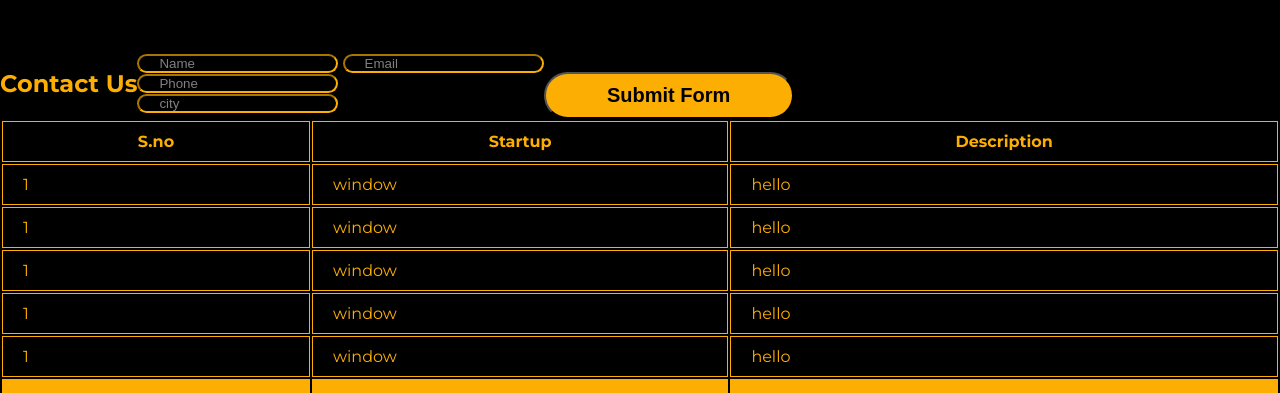
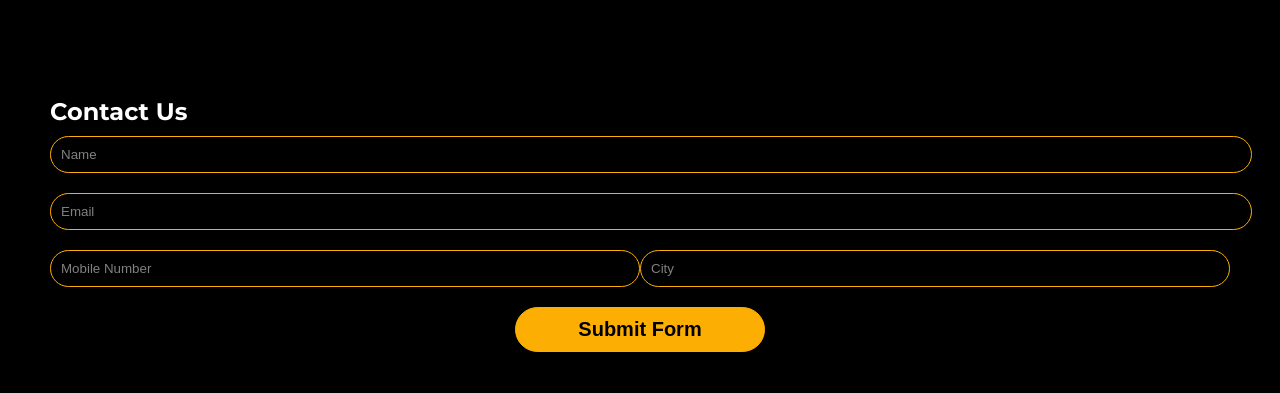
Before and after one commit to Rishabhsati/assignment-2, a plain HTML site: page index.html in a window 1280 px wide. Shown: the part 407-800 px from the top of the page. Drawn offline with Linux system fonts and the light colour scheme.

Commit message:
fixed some mistakes

```diff
--- a/index.html
+++ b/index.html
@@ -1,14 +1,17 @@
 <!DOCTYPE html>
 <html lang="en">
   <head>
-    <meta charset="UTF-8">
-    <meta http-equiv="X-UA-Compatible" content="IE=edge">
-    <meta name="viewport" content="width=device-width, initial-scale=1.0">
+    <meta charset="UTF-8" />
+    <meta http-equiv="X-UA-Compatible" content="IE=edge" />
+    <meta name="viewport" content="width=device-width, initial-scale=1.0" />
     <title>Document</title>
-    <link rel="stylesheet" href="style.css">
-    <link rel="preconnect" href="https://fonts.googleapis.com">
-<link rel="preconnect" href="https://fonts.gstatic.com" crossorigin>
-<link href="https://fonts.googleapis.com/css2?family=Montserrat:ital,wght@0,100..900;1,100..900&display=swap" rel="stylesheet">
+    <link rel="stylesheet" href="style.css" />
+    <link rel="preconnect" href="https://fonts.googleapis.com" />
+    <link rel="preconnect" href="https://fonts.gstatic.com" crossorigin />
+    <link
+      href="https://fonts.googleapis.com/css2?family=Montserrat:ital,wght@0,100..900;1,100..900&display=swap"
+      rel="stylesheet"
+    />
   </head>
   <body>
     <!-- Sticky Navbar **(20 points)** -->
@@ -30,52 +33,39 @@
       <div class="container">
         <div class="content">
           <h2>Startup Landing Page</h2>
-            <p>Lorem ipsum dolor sit amet, consectetur adipisicing elit. Est modi, excepturi, error enim suscipit dignissimos culpa autem consequuntur ullam quam ut possimus vel tempora recusandae ipsa beatae velit quod quaerat rem ad in, a illo voluptatum praesentium. Vel, omnis numquam! Quo quaerat corrupti iusto provident laboriosam facere corporis odio ratione.</p>
+          <p>
+            Lorem ipsum dolor sit amet, consectetur adipisicing elit. Est modi,
+            excepturi, error enim suscipit dignissimos culpa autem consequuntur
+            ullam quam ut possimus vel tempora recusandae ipsa beatae velit quod
+            quaerat rem ad in, a illo voluptatum praesentium. Vel, omnis
+            numquam! Quo quaerat corrupti iusto provident laboriosam facere
+            corporis odio ratione.
+          </p>
           <button>Login</button>
         </div>
         <div class="image">
-            <img src="https://s3-alpha-sig.figma.com/img/1bfe/0656/5ce73b370dc5f157ffb73c5df166e15b?Expires=1714348800&Key-Pair-Id=APKAQ4GOSFWCVNEHN3O4&Signature=YpP11HxGy1Jn~G~u-5iPmcMfJncaBDycPi3kPCK7Ko-n-v2xyxTVCaGlFqYUELH~-3Iguyd-wXOsgCQEp9U8bo6cOYcV4vII6LhnS2VYJfKAs4tYD48qatTQOKJL1Kvbf~gQ6JV8z7Mwmno1u~UTYf3TkI-wOT8vbFqWBA9dc2oB2aNxIyv3JTBuKINms6S0oO5BESo5DfUgDQqtHy9ZWhF~OuzWJSLtjtODzVC-uyYW-7SEPNfTN4poi3iYMBFFxr5bCu5nESxIb~bdhrUeWDOLwX8b-0oHBXqimiFe8y1cTE4EJHv-rRwDkIc9Fofvs5ekTn0ZJVmEBjysZwovvQ__" alt="Image">
+          <img
+            src="https://s3-alpha-sig.figma.com/img/1bfe/0656/5ce73b370dc5f157ffb73c5df166e15b?Expires=1714348800&Key-Pair-Id=APKAQ4GOSFWCVNEHN3O4&Signature=YpP11HxGy1Jn~G~u-5iPmcMfJncaBDycPi3kPCK7Ko-n-v2xyxTVCaGlFqYUELH~-3Iguyd-wXOsgCQEp9U8bo6cOYcV4vII6LhnS2VYJfKAs4tYD48qatTQOKJL1Kvbf~gQ6JV8z7Mwmno1u~UTYf3TkI-wOT8vbFqWBA9dc2oB2aNxIyv3JTBuKINms6S0oO5BESo5DfUgDQqtHy9ZWhF~OuzWJSLtjtODzVC-uyYW-7SEPNfTN4poi3iYMBFFxr5bCu5nESxIb~bdhrUeWDOLwX8b-0oHBXqimiFe8y1cTE4EJHv-rRwDkIc9Fofvs5ekTn0ZJVmEBjysZwovvQ__"
+            alt="Image"
+          />
         </div>
       </div>
     </section>
-    <!-- Contact Us Section **(20 points)** -->
+    <section class="contact">
+      <h2>Contact Us</h2>
+      <form>
+        <input type="text" placeholder="Name" />
+        <input type="email" placeholder="Email" />
+        <div>
+          <span>
+            <input id="inp-left" type="number" placeholder="Mobile Number" />
+            <input id="int-right" type="text" placeholder="City" />
+          </span>
+        </div>
+        <button>Submit Form</button>
+      </form>
+    </section>
 
-    <!-- <section>
-        <h2>Contact Us</h2>
-        <form action="">
-            <input type="text">
-            <input type="email" name="" id="">
-
-        </form>
-    </section> -->
-
-    <section>
-        <div class="container">
-            <h1 style="color: #FCAF02;">Contact Us</h1>
-            <form action class="mt-5">
-
-                <input type="text" class="form-control field my-3"
-                    placeholder="Name">
-                <input type="text" class="form-control field my-3"
-                    placeholder="Email">
-                <div class="row">
-                    <div class="col-6">
-                        <input type="text" class="form-control field my-3"
-                            placeholder="Phone">
-                    </div>
-                    <div class="col-6">
-                        <input type="text" class="form-control field my-3"
-                            placeholder="city">
-                    </div>
-                </div>
-
-            </form>
-
-            <button class="btn mt-3 d-flex m-auto">
-                Submit Form
-            </button>
-        </div>
-    </section>
     <section class="my-5">
       <div class="container">
         <table class="border">
@@ -85,32 +75,32 @@
             <th>Description</th>
           </tr>
           <tr>
-                    <td>1</td>
-                    <td>window</td>
-                    <td>hello</td>
+            <td>1.</td>
+            <td>window 7</td>
+            <td>Lorem, ipsum dolor.</td>
           </tr>
           <tr>
-                    <td>1</td>
-                    <td>window</td>
-                    <td>hello</td>
+            <td>2.</td>
+            <td>window 8</td>
+            <td>Lorem, ipsum dolor.</td>
           </tr>
           <tr>
-                    <td>1</td>
-                    <td>window</td>
-                    <td>hello</td>
+            <td>3.</td>
+            <td>window 9</td>
+            <td>Lorem, ipsum dolor.</td>
           </tr>
           <tr>
-                    <td>1</td>
-                    <td>window</td>
-                    <td>hello</td>
+            <td>4.</td>
+            <td>window 10</td>
+            <td>Lorem, ipsum dolor.</td>
           </tr>
           <tr>
-                    <td>1</td>
-                    <td>window</td>
-                    <td>hello</td>
+            <td>5.</td>
+            <td>window 11</td>
+            <td>Lorem, ipsum dolor.</td>
           </tr>
           <tfoot>
-                    <tr>
+            <tr id="footer">
               <td>1</td>
               <td>window</td>
               <td>hello</td>
@@ -119,7 +109,5 @@
         </table>
       </div>
     </section>
-    <!-- Table Section **(20 points)** -->
-    <!-- Use of Montserrat + Exact styling as shown in the UI **(20 points)** -->
   </body>
 </html>
--- a/style.css
+++ b/style.css
@@ -97,7 +97,6 @@ button {
   border-radius: 500px;
 }
 
-
 .field {
   background-color: black;
   border-radius: 50px;
@@ -119,7 +118,60 @@ tr {
 table {
   width: 100%;
 }
-tfoot{
-    background-color: #fcaf02;
-    color: black;
+
+/* Contact Us Section Styles */
+.contact {
+  padding: 50px;
+  color: #ffffff;
 }
+
+.contact input,
+.contact textarea,
+.contact button {
+  margin-bottom: 20px;
+  width: 100%;
+  padding: 10px;
+  border: 1px solid #fcaf02;
+  border-radius: 500px;
+  outline: none;
+  background-color: #000000;
+}
+
+.contact span {
+  display: inline-flex;
+  width: 100%;
+  justify-content: space-around;
+}
+
+.contact input:focus,
+.contact textarea:focus {
+  border-color: #fcaf02;
+}
+
+.contact button {
+  background-color: #fcaf02;
+  color: black;
+  font-size: 20px;
+  font-weight: bold;
+  padding: 10px;
+  margin-top: 25px;
+  width: 250px;
+  border-radius: 500px;
+  display: block;
+  margin: 0 auto;
+  text-align: center;
+}
+
+.contact button:hover {
+  background-color: #0056b3;
+}
+
+tfoot {
+  background-color: #fcaf02;
+  color: black;
+}
+
+.footer {
+  background-color: #fcaf02;
+  color: black;
+}
```
Lines whose indentation alone changed are shown as unchanged.
